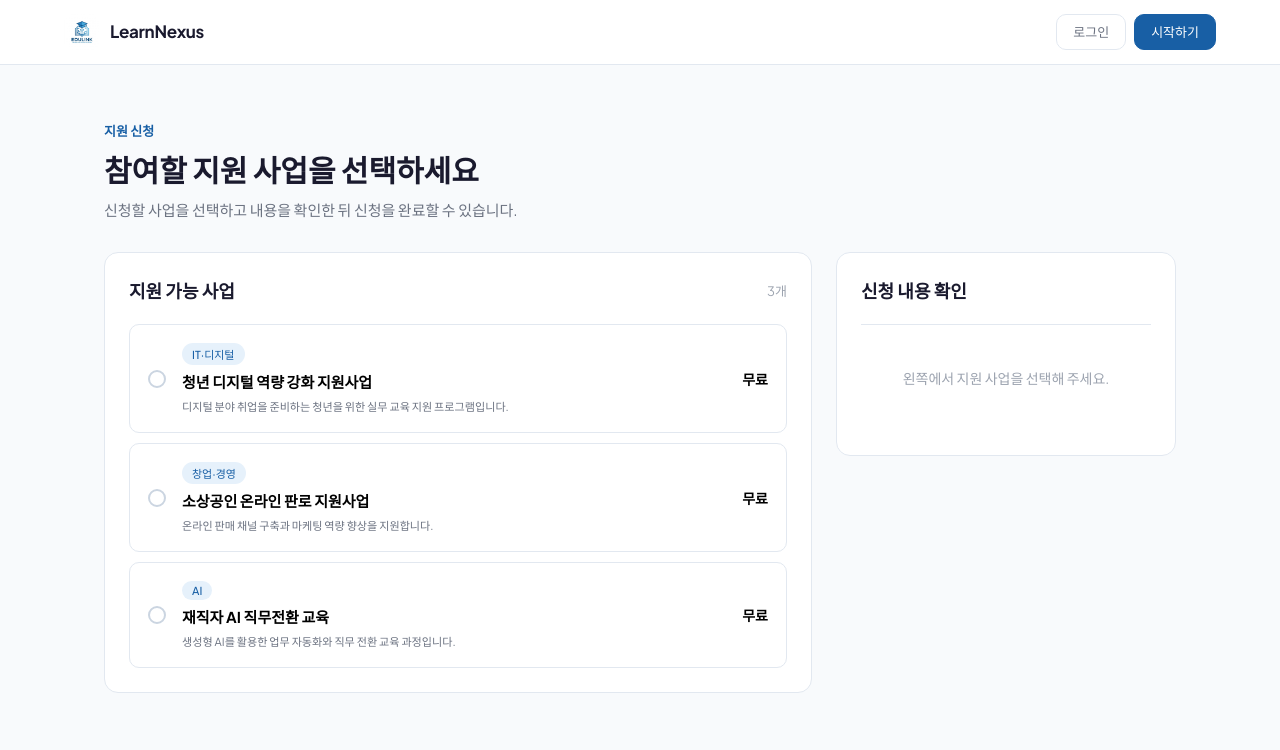
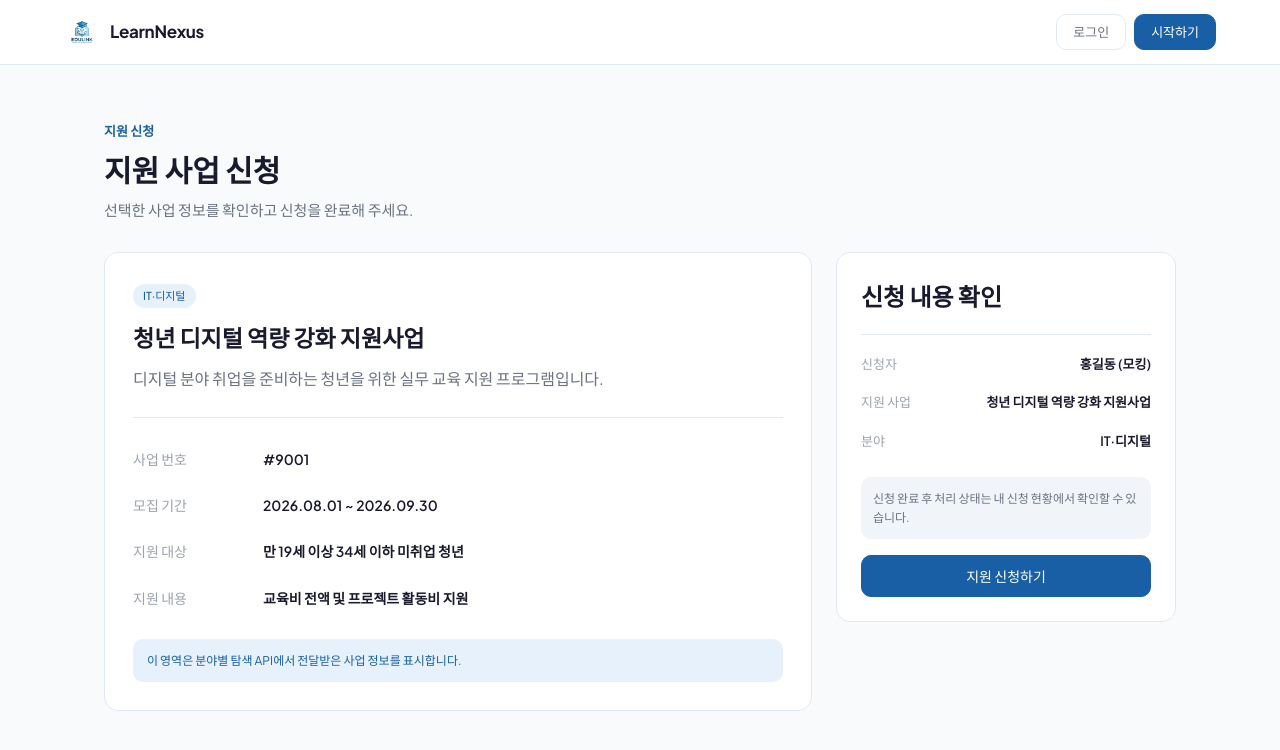
Before and after one commit to MK513/skala-agile-msa, a Vue app in the folder vue-frontend/: page /apply in a window 1280 px wide. Shown: the top 750 px of the page. Built offline with nearby package versions, Linux system fonts and the light colour scheme; no server answers.

Commit message:
refactor: 지원 신청 화면을 단일 사업 신청 방식으로 변경

```diff
--- a/vue-frontend/src/views/ApplicationView.vue
+++ b/vue-frontend/src/views/ApplicationView.vue
@@ -5,58 +5,36 @@
     <main class="application-page">
       <div class="page-heading fade-in-up">
         <span class="step-label">지원 신청</span>
-        <h1>참여할 지원 사업을 선택하세요</h1>
-        <p>신청할 사업을 선택하고 내용을 확인한 뒤 신청을 완료할 수 있습니다.</p>
+        <h1>지원 사업 신청</h1>
+        <p>선택한 사업 정보를 확인하고 신청을 완료해 주세요.</p>
       </div>
 
-      <div v-if="loading" class="state-card">
-        <div class="spinner"></div>
-        <p>지원 사업을 불러오고 있습니다.</p>
+      <div class="application-layout fade-in">
+        <section class="program-panel">
+          <div class="program-heading">
+            <span class="badge badge-blue">{{ program.category }}</span>
+            <h2>{{ program.title }}</h2>
+            <p>{{ program.description }}</p>
           </div>
 
-      <div v-else-if="loadError" class="state-card error-state">
-        <span>!</span>
-        <p>{{ loadError }}</p>
-        <button class="btn btn-outline" @click="loadCourses">다시 시도</button>
+          <dl class="program-details">
+            <div><dt>사업 번호</dt><dd>#{{ program.id }}</dd></div>
+            <div><dt>모집 기간</dt><dd>{{ program.applicationPeriod }}</dd></div>
+            <div><dt>지원 대상</dt><dd>{{ program.target }}</dd></div>
+            <div><dt>지원 내용</dt><dd>{{ program.benefit }}</dd></div>
+          </dl>
+
+          <div class="source-notice">
+            이 영역은 분야별 탐색 API에서 전달받은 사업 정보를 표시합니다.
           </div>
-
-      <div v-else class="application-layout">
-        <section class="program-panel">
-          <div class="panel-title">
-            <h2>지원 가능 사업</h2>
-            <span>{{ courses.length }}개</span>
-          </div>
-
-          <div v-if="courses.length" class="program-list">
-            <button
-              v-for="course in courses"
-              :key="course.id"
-              type="button"
-              class="program-card"
-              :class="{ selected: selectedCourse?.id === course.id }"
-              @click="selectCourse(course)"
-            >
-              <span class="program-radio"></span>
-              <span class="program-content">
-                <span class="badge badge-blue">{{ course.category || '전체' }}</span>
-                <strong>{{ course.title }}</strong>
-                <small>{{ course.description || '사업 상세 설명이 없습니다.' }}</small>
-              </span>
-              <span class="program-price">{{ formatPrice(course.price) }}</span>
-            </button>
-          </div>
-
-          <div v-else class="empty-programs">현재 신청할 수 있는 지원 사업이 없습니다.</div>
         </section>
 
         <aside class="summary-card">
           <h2>신청 내용 확인</h2>
-
-          <template v-if="selectedCourse">
           <dl>
             <div><dt>신청자</dt><dd>{{ applicantName }}</dd></div>
-              <div><dt>지원 사업</dt><dd>{{ selectedCourse.title }}</dd></div>
-              <div><dt>분야</dt><dd>{{ selectedCourse.category || '-' }}</dd></div>
+            <div><dt>지원 사업</dt><dd>{{ program.title }}</dd></div>
+            <div><dt>분야</dt><dd>{{ program.category }}</dd></div>
           </dl>
 
           <div class="notice">
@@ -71,9 +49,6 @@
           >
             {{ submitting ? '신청 중...' : submitted ? '신청 완료' : '지원 신청하기' }}
           </button>
-          </template>
-
-          <p v-else class="select-guide">왼쪽에서 지원 사업을 선택해 주세요.</p>
 
           <p v-if="submitError" class="submit-message error-message">{{ submitError }}</p>
           <div v-if="submitted" class="success-box">
@@ -89,83 +64,31 @@
 </template>
 
 <script setup>
-import { computed, onMounted, ref } from 'vue'
+import { computed, ref } from 'vue'
 import AppHeader from '@/components/AppHeader.vue'
-import { courseApi } from '@/api/course.js'
 import { enrollmentApi } from '@/api/enrollment.js'
 import { useAuthStore } from '@/store/auth.js'
 
 const auth = useAuthStore()
-const courses = ref([])
-const selectedCourse = ref(null)
-const loading = ref(true)
-const loadError = ref('')
 const submitting = ref(false)
 const submitted = ref(false)
 const submitError = ref('')
 
-// TODO: 로그인 페이지 구현 완료 후 비로그인 개발용 모킹 데이터와 분기를 제거한다.
-const mockCourses = [
-  {
+// TODO: 3번 분야별 탐색 API 연동 완료 후, 라우트로 전달받은 실제 사업 정보로 교체한다.
+const program = {
   id: 9001,
   title: '청년 디지털 역량 강화 지원사업',
   description: '디지털 분야 취업을 준비하는 청년을 위한 실무 교육 지원 프로그램입니다.',
   category: 'IT·디지털',
-    price: 0
-  },
-  {
-    id: 9002,
-    title: '소상공인 온라인 판로 지원사업',
-    description: '온라인 판매 채널 구축과 마케팅 역량 향상을 지원합니다.',
-    category: '창업·경영',
-    price: 0
-  },
-  {
-    id: 9003,
-    title: '재직자 AI 직무전환 교육',
-    description: '생성형 AI를 활용한 업무 자동화와 직무 전환 교육 과정입니다.',
-    category: 'AI',
-    price: 0
+  applicationPeriod: '2026.08.01 ~ 2026.09.30',
+  target: '만 19세 이상 34세 이하 미취업 청년',
+  benefit: '교육비 전액 및 프로젝트 활동비 지원'
 }
-]
 
 const applicantName = computed(() => auth.user?.name || '홍길동 (모킹)')
 
-function formatPrice(price) {
-  const value = Number(price)
-  return Number.isFinite(value) && value > 0 ? `${value.toLocaleString()}원` : '무료'
-}
-
-function selectCourse(course) {
-  selectedCourse.value = course
-  submitted.value = false
-  submitError.value = ''
-}
-
-async function loadCourses() {
-  loading.value = true
-  loadError.value = ''
-
-  if (!auth.isAuthenticated) {
-    courses.value = mockCourses
-    loading.value = false
-    return
-  }
-
-  try {
-    const response = await courseApi.getCourses()
-    const data = response.data?.data ?? response.data
-    courses.value = Array.isArray(data) ? data : []
-  } catch (error) {
-    console.error('[ApplicationView] failed to load courses:', error)
-    loadError.value = '지원 사업 목록을 불러오지 못했습니다.'
-  } finally {
-    loading.value = false
-  }
-}
-
 async function submitApplication() {
-  if (!selectedCourse.value || submitting.value) return
+  if (submitting.value) return
   submitting.value = true
   submitError.value = ''
   try {
@@ -175,7 +98,7 @@ async function submitApplication() {
       return
     }
 
-    await enrollmentApi.enroll(selectedCourse.value.id)
+    await enrollmentApi.enroll(program.id)
     submitted.value = true
   } catch (error) {
     console.error('[ApplicationView] application failed:', error)
@@ -184,8 +107,6 @@ async function submitApplication() {
     submitting.value = false
   }
 }
-
-onMounted(loadCourses)
 </script>
 
 <style scoped>
@@ -197,20 +118,15 @@ onMounted(loadCourses)
 .page-heading p { color: var(--color-text-secondary); font-size: 15px; }
 .application-layout { display: grid; grid-template-columns: minmax(0, 1fr) 340px; gap: 24px; align-items: start; }
 .program-panel, .summary-card, .state-card { background: #fff; border: 1px solid var(--color-border); border-radius: var(--radius-lg); }
-.program-panel { padding: 24px; }
-.panel-title { display: flex; align-items: center; justify-content: space-between; margin-bottom: 18px; }
-.panel-title h2, .summary-card h2 { font-size: 18px; }
-.panel-title span { color: var(--color-text-muted); font-size: 13px; }
-.program-list { display: flex; flex-direction: column; gap: 10px; }
-.program-card { width: 100%; display: grid; grid-template-columns: 20px 1fr auto; gap: 14px; align-items: center; padding: 18px; text-align: left; background: #fff; border: 1.5px solid var(--color-border); border-radius: var(--radius-md); transition: var(--transition); }
-.program-card:hover { border-color: var(--color-secondary); box-shadow: var(--shadow-sm); }
-.program-card.selected { border-color: var(--color-primary); background: var(--color-primary-light); }
-.program-radio { width: 18px; height: 18px; border: 2px solid var(--color-border-hover); border-radius: 50%; }
-.selected .program-radio { border: 5px solid var(--color-primary); background: #fff; }
-.program-content { min-width: 0; display: flex; flex-direction: column; align-items: flex-start; gap: 6px; }
-.program-content strong { font-size: 15px; }
-.program-content small { color: var(--color-text-secondary); overflow: hidden; text-overflow: ellipsis; white-space: nowrap; max-width: 100%; }
-.program-price { font-size: 14px; font-weight: 700; white-space: nowrap; }
+.program-panel { padding: 28px; }
+.program-heading { padding-bottom: 24px; border-bottom: 1px solid var(--color-border); }
+.program-heading h2 { margin: 12px 0 8px; font-size: 23px; }
+.program-heading p { color: var(--color-text-secondary); line-height: 1.75; }
+.program-details { padding: 18px 0; }
+.program-details div { display: grid; grid-template-columns: 110px 1fr; gap: 20px; padding: 12px 0; font-size: 14px; }
+.program-details dt { color: var(--color-text-muted); }
+.program-details dd { font-weight: 600; }
+.source-notice { padding: 12px 14px; border-radius: var(--radius-md); background: var(--color-primary-light); color: var(--color-primary); font-size: 12px; }
 .summary-card { padding: 24px; position: sticky; top: 88px; }
 .summary-card h2 { padding-bottom: 18px; border-bottom: 1px solid var(--color-border); }
 .summary-card dl { padding: 10px 0; }
@@ -220,9 +136,6 @@ onMounted(loadCourses)
 .notice { padding: 12px; margin: 6px 0 16px; border-radius: var(--radius-md); background: var(--color-bg-tertiary); color: var(--color-text-secondary); font-size: 12px; line-height: 1.6; }
 .submit-button { width: 100%; justify-content: center; }
 .submit-button:disabled { opacity: .55; cursor: not-allowed; transform: none; }
-.select-guide, .empty-programs { padding: 42px 12px; text-align: center; color: var(--color-text-muted); font-size: 14px; }
-.state-card { min-height: 240px; display: flex; flex-direction: column; gap: 14px; align-items: center; justify-content: center; color: var(--color-text-secondary); }
-.error-state span { display: grid; place-items: center; width: 38px; height: 38px; border-radius: 50%; background: #fee2e2; color: var(--color-danger); font-weight: 700; }
 .submit-message { margin-top: 12px; font-size: 13px; }
 .error-message { color: var(--color-danger); }
 .success-box { display: flex; flex-direction: column; gap: 4px; margin-top: 14px; padding: 14px; border-radius: var(--radius-md); background: var(--color-success-light); color: var(--color-success); font-size: 13px; }
@@ -232,7 +145,6 @@ onMounted(loadCourses)
   .application-page { padding-top: 32px; }
   .application-layout { grid-template-columns: 1fr; }
   .summary-card { position: static; }
-  .program-card { grid-template-columns: 20px 1fr; }
-  .program-price { grid-column: 2; }
+  .program-details div { grid-template-columns: 90px 1fr; }
 }
 </style>
```
Lines whose indentation alone changed are shown as unchanged.
